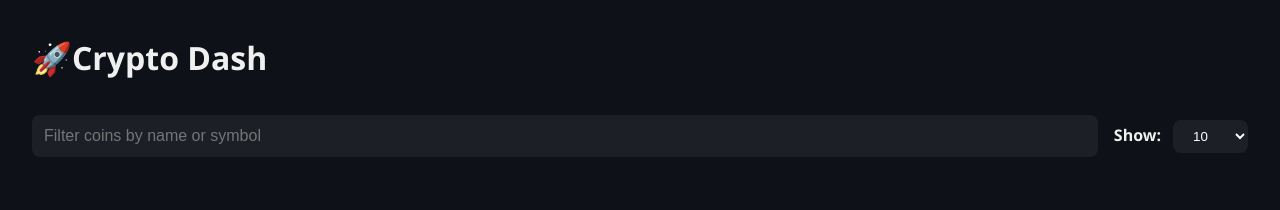
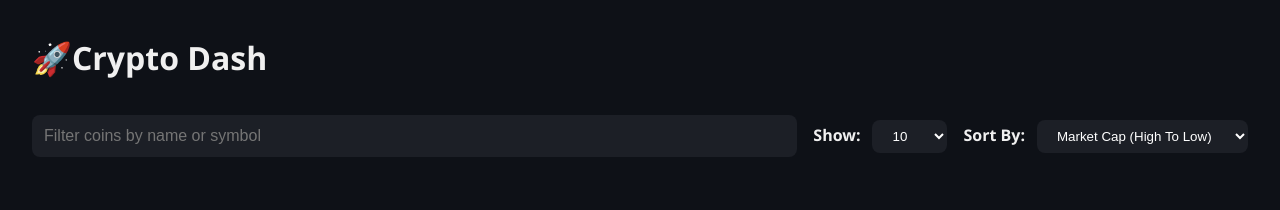
Before and after one commit to soberDevEddie/crypto-dashV2, a React (Vite) app: page / in a window 1280 px wide. Shown: the top 210 px of the page. Built offline with nearby package versions, Linux system fonts and the light colour scheme; no server answers.

Commit message:
Added SortSelector and added switch case for sorting logic

```diff
--- a/src/App.jsx
+++ b/src/App.jsx
@@ -3,6 +3,7 @@ import { useState, useEffect } from 'react';
 import CoinCard from './components/CoinCard';
 import LimitSelector from './components/LimitSelector';
 import FilterInput from './components/FilterInput';
+import SortSelector from './components/SortSelector';
 
 const API_URL = import.meta.env.VITE_API_URL;
 
@@ -12,6 +13,7 @@ const App = () => {
   const [error, setError] = useState(null);
   const [limit, setLimit] = useState(10);
   const [filter, setFilter] = useState('');
+  const [sortBy, setSortBy] = useState('market_cap_desc');
 
   useEffect(() => {
     const fetchCoins = async () => {
@@ -21,7 +23,7 @@ const App = () => {
         );
         if (!res.ok) throw new Error('Failed to fetch Coin-Gecko Data');
         const data = await res.json();
-        console.log(data);
+        // console.log(data);
         setCoins(data);
       } catch (er) {
         setError(err.message);
@@ -48,9 +50,30 @@ const App = () => {
     //   });
   }, [limit]);
 
-  const filteredCoins = coins.filter((coin) => {
-    return coin.name.toLowerCase().includes(filter.toLowerCase()) || coin.symbol.toLowerCase().includes(filter.toLowerCase());
-  })
+  const filteredCoins = coins
+    .filter((coin) => {
+      return (
+        coin.name.toLowerCase().includes(filter.toLowerCase()) ||
+        coin.symbol.toLowerCase().includes(filter.toLowerCase())
+      );
+    })
+    .slice()
+    .sort((a, b) => {
+      switch (sortBy) {
+        case 'market_cap_desc':
+          return b.market_cap - a.market_cap;
+        case 'market_cap_asc':
+          return a.market_cap - b.market_cap;
+        case 'price_desc':
+          return b.current_price - a.current_price;
+        case 'price_asc':
+          return a.current_price - b.current_price;
+        case 'change_desc':
+          return b.price_change_percentage_24h - a.price_change_percentage_24h;
+        case 'change_asc':
+          return a.price_change_percentage_24h - b.price_change_percentage_24h;
+      }
+    });
 
   return (
     <div className=''>
@@ -61,13 +84,16 @@ const App = () => {
       <div className='top-controls'>
         <FilterInput onFilterChange={setFilter} filter={filter} />
         <LimitSelector onLimitChange={setLimit} limit={limit} />
+        <SortSelector onSortChange={setSortBy} sortBy={sortBy} />
       </div>
 
       {!loading && !error && (
         <main className='grid'>
-          {filteredCoins.length > 0 ? filteredCoins.map((coin) => (
-            <CoinCard coin={coin} key={coin.id} />
-          )) : <p>No matching coins found.</p>}
+          {filteredCoins.length > 0 ? (
+            filteredCoins.map((coin) => <CoinCard coin={coin} key={coin.id} />)
+          ) : (
+            <p>No matching coins found.</p>
+          )}
         </main>
       )}
     </div>
--- /dev/null
+++ b/src/components/SortSelector.jsx
@@ -0,0 +1,17 @@
+const SortSelector = ({sortBy, onSortChange}) => {
+  return (
+    <div className="controls">
+      <label htmlFor="sort">Sort By:</label>
+      <select id="sort" value={sortBy} onChange={(e) => onSortChange(e.target.value)}>
+        <option value="market_cap_desc">Market Cap (High To Low)</option>
+        <option value="market_cap_asc">Market Cap (Low To High)</option>
+        <option value="price_desc">Price (High To Low)</option>
+        <option value="price_asc">Price (Low To High)</option>
+        <option value="change_desc">24h Change (High To Low)</option>
+        <option value="change_asc">24h Change (Low To High)</option>
+      </select>
+    </div>
+   );
+}
+
+export default SortSelector;
```
